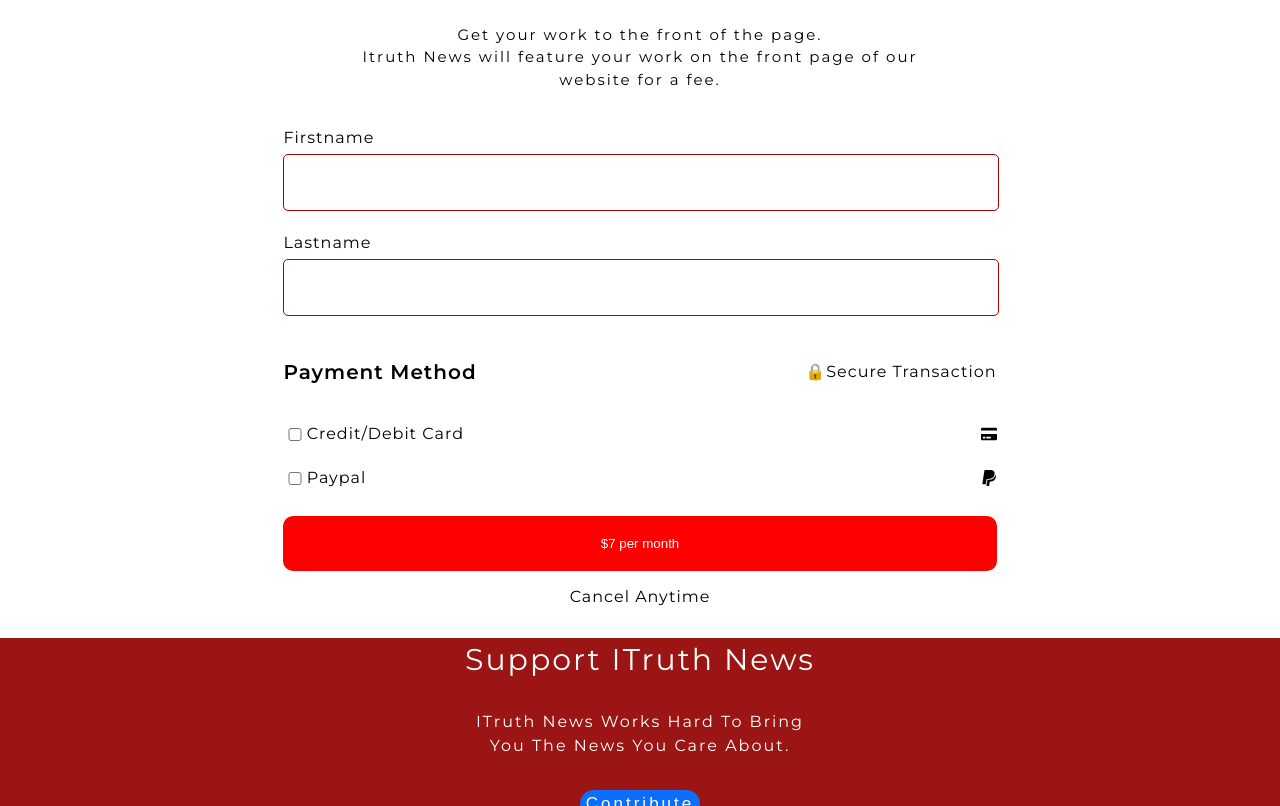
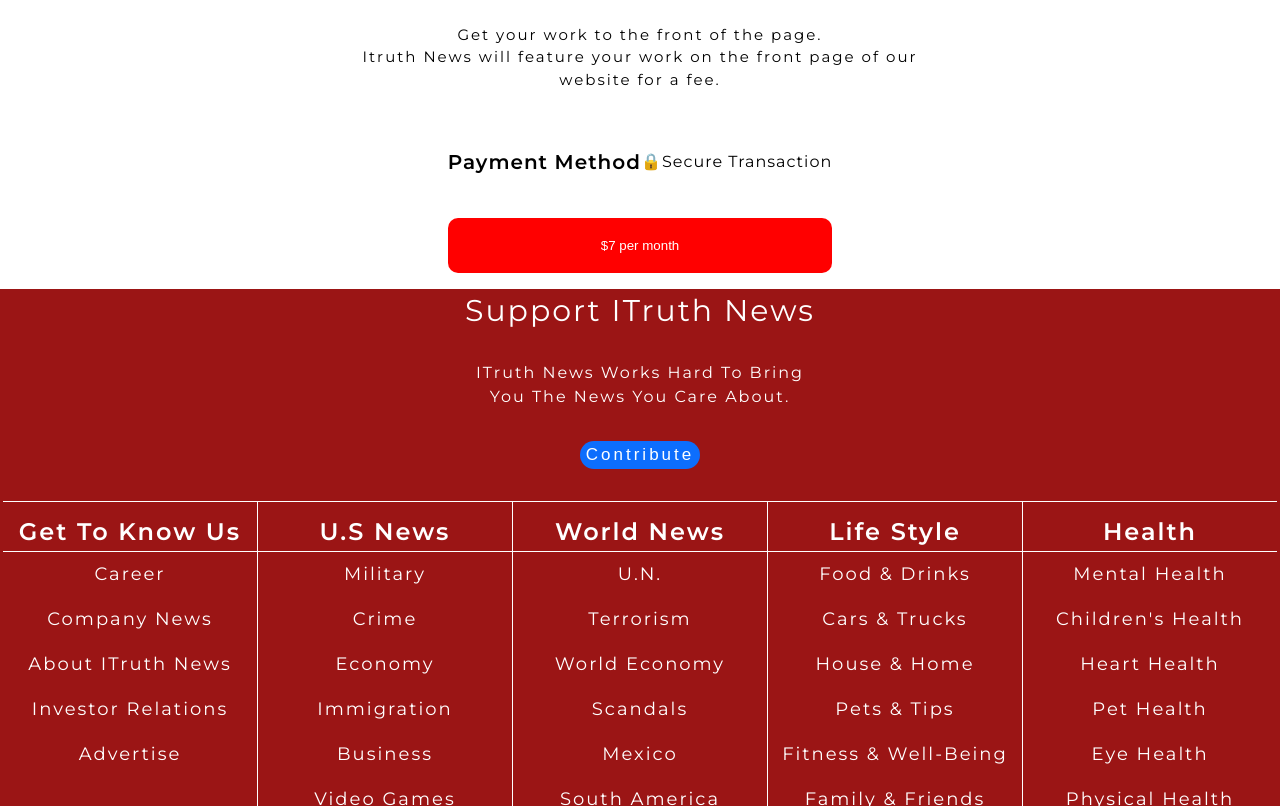
Before and after one commit to gurime/truthnews, a Next.js app: page /pages/Advertise in a window 1280 px wide. Shown: the part 700-1506 px from the top of the page. Built offline with nearby package versions, Linux system fonts and the light colour scheme; no server answers; the database is empty.

Commit message:
Update AdvertiseForm.tsx

```diff
--- a/app/pages/Advertise/AdvertiseForm.tsx
+++ b/app/pages/Advertise/AdvertiseForm.tsx
@@ -1,8 +1,7 @@
 import React from 'react'
 import adimg from '../../images/adimg.jpeg'
 import Image from 'next/image'
-import { FaCreditCard } from 'react-icons/fa'
-import { GrPaypal } from 'react-icons/gr'
+
 
 export default function AdvertiseForm() {
 return (
@@ -62,11 +61,7 @@
 placeContent:'center'}}>
 
 <div className='formbox'>
-<label  htmlFor='fname'>Firstname</label>
-<input  type='text'  id='fname'/>
 
-<label  htmlFor='lname'>Lastname</label>
-<input type='text'  id='lname'/>
 
 
 
@@ -75,53 +70,8 @@
 <p style={{fontSize:'20px',fontWeight:'600'}}>Payment Method</p>
 <p >🔒Secure Transaction</p>
 </div>
-<fieldset className='form-radio-group' >
 
-<label className='form-radio-box'  htmlFor='1'>
-<input type='checkbox'
-style={{
-display:'flex',
-margin:'auto',
-width:'24px',
-backgroundColor:'transparent',
-border:'solid 1px currentcolor',
-cursor:'pointer',}}
-name='age'
-id='1'/>
-
-<div className='payment-method-box'>
-<div>Credit/Debit Card</div>
-<FaCreditCard />
-
-</div>
-</label>
-
-<label className='form-radio-box'  htmlFor='2'>
-<input type='checkbox'
-style={{
-display:'flex',
-margin:'auto',
-width:'24px',
-backgroundColor:'transparent',
-border:'solid 1px currentcolor',
-cursor:'pointer',}}
-name='age'
-id='2'/>
-
-<div className='payment-method-box'>
-<div >Paypal</div>
-<GrPaypal />
-
-</div>
-</label>
-
-</fieldset>
 <button> $7 per month</button>
-<p style={{
-textAlign:'center',
-
-
-}}>Cancel Anytime</p>
 </div>
 </div>
 </div>
```
